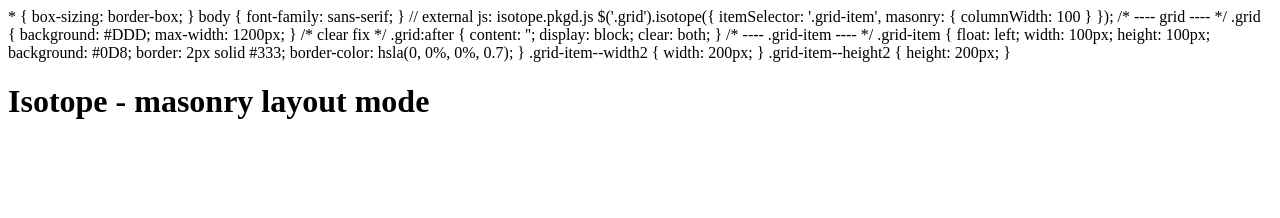
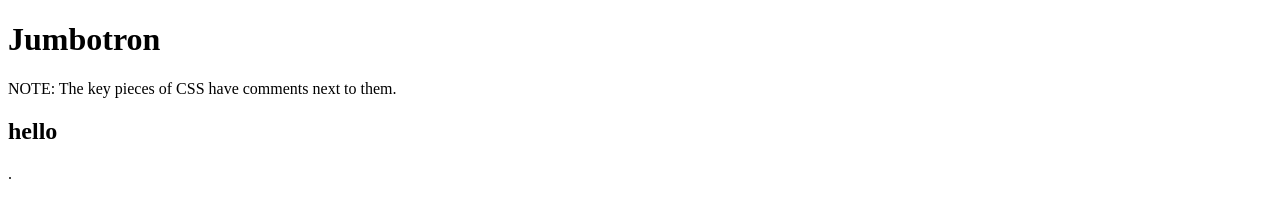
Before and after one commit to paz2019/paz.github.io, a plain HTML site: page index.html in a window 1280 px wide. Drawn offline with Linux system fonts and the light colour scheme.

Commit message:
Update index.html

```diff
--- a/index.html
+++ b/index.html
@@ -1,62 +1,25 @@
 <!DOCTYPE html>
 <html>
 <title>AZ</title>
-<meta charset="UTF-8">
-  * { box-sizing: border-box; }
+<head>
+  <link href='https://fonts.googleapis.com/css?family=Raleway:600' rel='stylesheet' type='text/css'>
+</head>
 
-body {
-  font-family: sans-serif;
-}
-// external js: isotope.pkgd.js
+<body>
 
-$('.grid').isotope({
-  itemSelector: '.grid-item',
-  masonry: {
-    columnWidth: 100
-  }
-});
-/* ---- grid ---- */
+  <div class="jumbotron">
+    <div class="container">
+      <h1>Jumbotron</h1>
+    </div>
+  </div>
 
-.grid {
-  background: #DDD;
-  max-width: 1200px;
-}
+  <div class="container">
+    <p>NOTE: The key pieces of CSS have comments next to them.</p>
+    <h2>hello</h2>
+    <p>.</p>
+  </div>
 
-/* clear fix */
-.grid:after {
-  content: '';
-  display: block;
-  clear: both;
-}
-
-/* ---- .grid-item ---- */
-
-.grid-item {
-  float: left;
-  width: 100px;
-  height: 100px;
-  background: #0D8;
-  border: 2px solid #333;
-  border-color: hsla(0, 0%, 0%, 0.7);
-}
-
-.grid-item--width2 { width: 200px; }
-.grid-item--height2 { height: 200px; }
-<h1>Isotope - masonry layout mode</h1>
-<div class="grid">
-  <div class="grid-item grid-item--width2"></div>
-  <div class="grid-item grid-item--height2"></div>
-  <div class="grid-item"></div>
-  <div class="grid-item"></div>
-  <div class="grid-item grid-item--width2 grid-item--height2"></div>
-  <div class="grid-item grid-item--width2"></div>
-  <div class="grid-item grid-item--width2"></div>
-  <div class="grid-item grid-item--height2"></div>
-  <div class="grid-item"></div>
-  <div class="grid-item grid-item--width2"></div>
-  <div class="grid-item grid-item--height2"></div>
-  <div class="grid-item"></div>
-  <div class="grid-item"></div>
+</body>
 </div>
 </body>
 </html>
```
